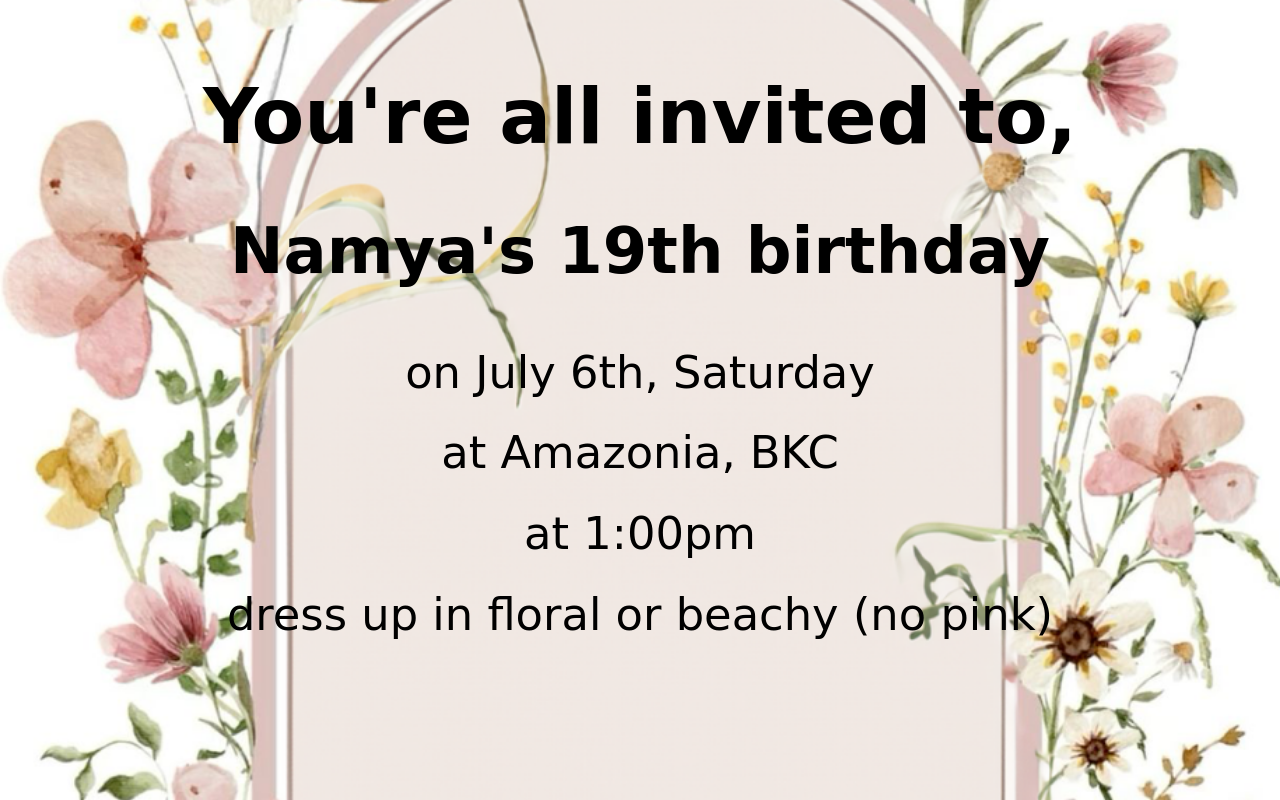
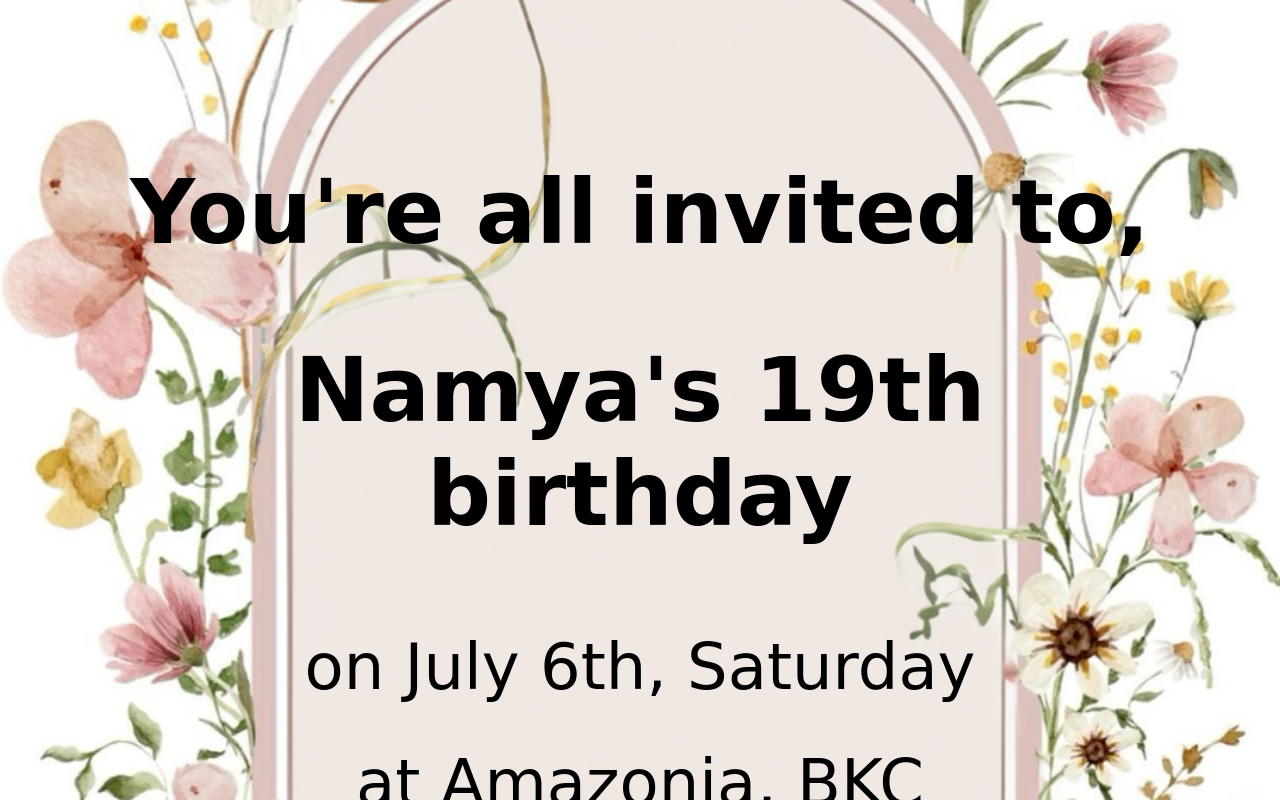
Before and after one commit to juantapexe/bdayinvite, a plain HTML site: page invitation.html in a window 1280 px wide. Shown: the top 800 px of the page. Drawn offline with Linux system fonts and the light colour scheme.

Commit message:
Update styles.css

```diff
--- a/styles.css
+++ b/styles.css
@@ -18,29 +18,32 @@ body {
     padding: 20px;
     background-color: rgba(255, 255, 255, 0); /* Fully transparent background */
     position: absolute;
-    bottom: 10%;
+    top: 10%;
     width: 80%;
 }
 
 h1 {
     color: black;
     font-family: 'Brush Script MT', cursive;
-    font-size: 6vw; /* Larger font size */
+    font-size: 7vw; /* Larger font size */
     margin-bottom: 20px; /* Increased spacing */
 }
 
 h2 {
     color: black;
     font-family: 'Brush Script MT', cursive;
-    font-size: 5vw; /* Larger font size */
+    font-size: 7vw; /* Larger font size */
     margin-bottom: 15px; /* Increased spacing */
 }
 
 p {
     color: black;
     font-famnily: 'Brush Script MT', cursive;
-    font-size: 3.5vw; /* Responsive font size */
-    line-height: 1.8; /* Increased line height */
+    font-size: 5vw; /* Responsive font size */
+    line-height: 1.8;
+    posistion: absolute;
+    bottom: 10%
+    width: 80%/* Increased line height */
 }
 
 .emphasis {
```
